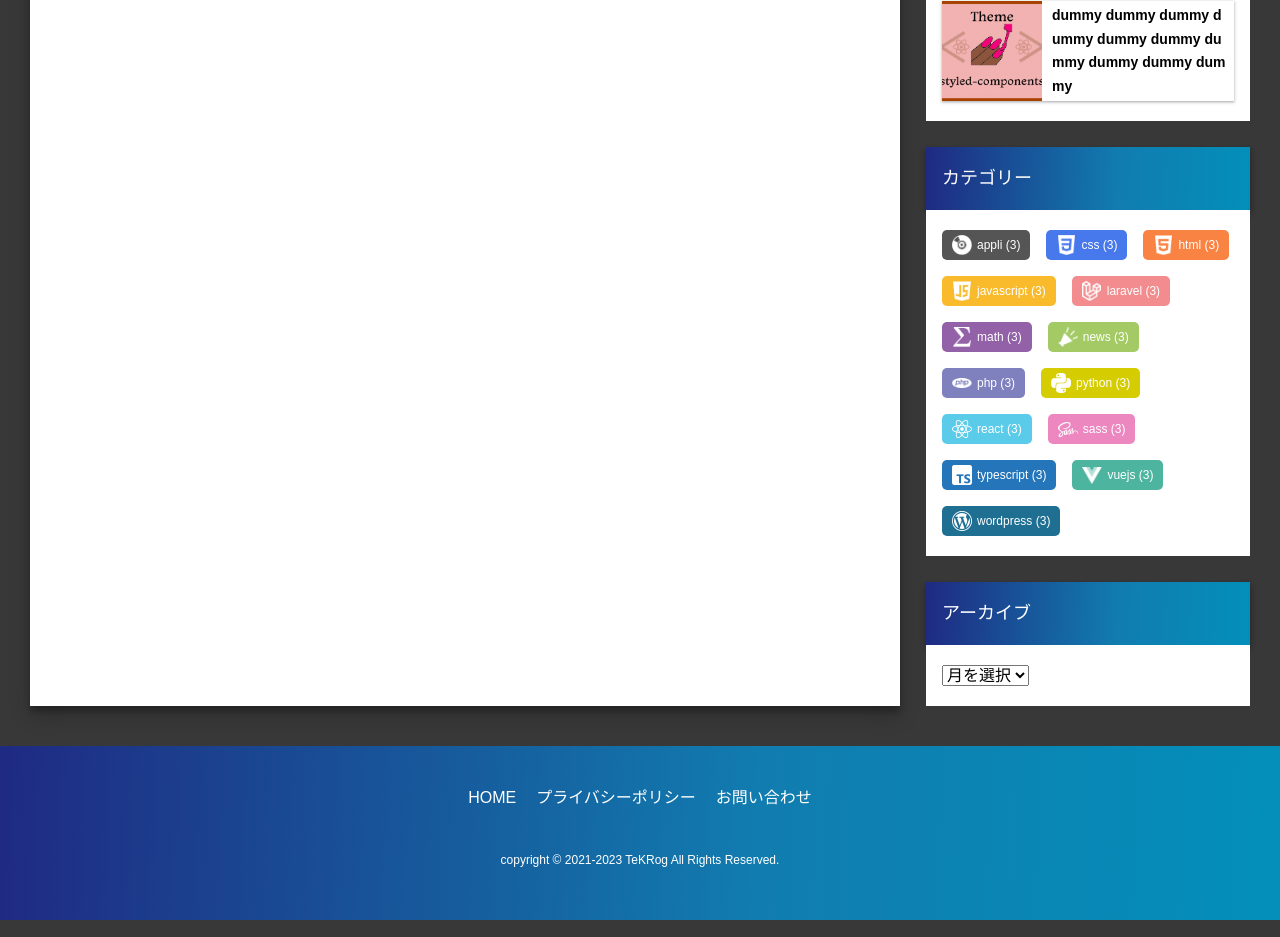
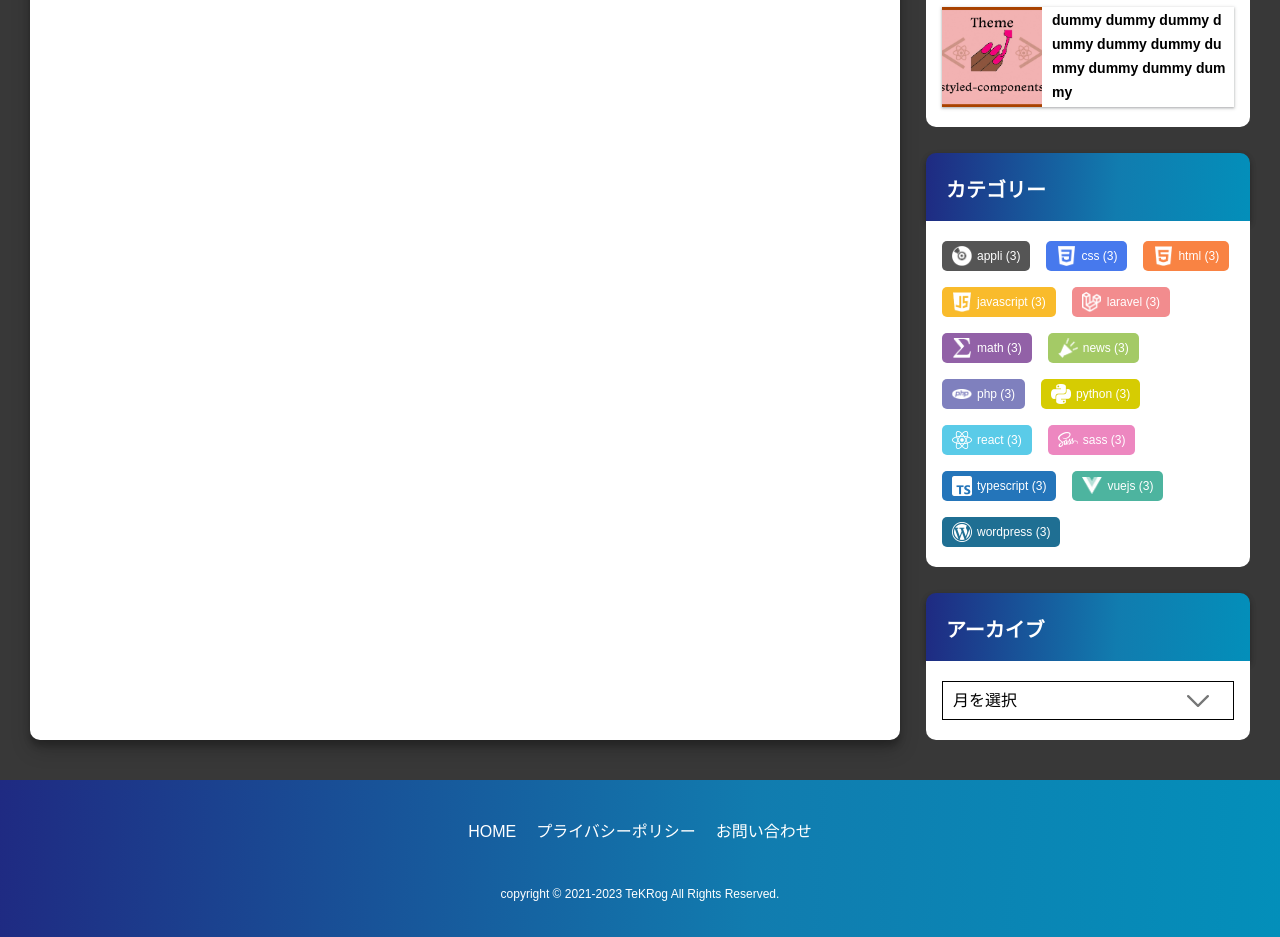
Before and after one commit to Ryoh96/tekrog, a Next.js app: page /test in a window 1280 px wide. Shown: the part 877-1814 px from the top of the page. Built offline with nearby package versions, Linux system fonts and the light colour scheme.

Commit message:
Implemented Dropdown and Archive

```diff
--- /dev/null
+++ b/src/components/atoms/DropDown.tsx
@@ -0,0 +1,54 @@
+import styled from 'styled-components'
+
+const archiveList = [
+  '月を選択',
+  '2023年3月',
+  '2023年2月',
+  '2023年1月',
+  '2022年12月',
+  '2022年11月',
+]
+
+const Select = styled.select`
+  width: 100%;
+  border: 1px solid #000;
+  padding: 10px;
+  -webkit-appearance: none;
+  -moz-appearance: none;
+  appearance: none;
+  font-family: inherit;
+  background-color: #fff;
+  background-image: url(/chevron-bottom.svg);
+  background-repeat: no-repeat;
+  background-position: calc(100% - 24px) 52%;
+  background-size: 22px;
+  cursor: pointer;
+  font-size: 16px;
+  transition: 0.3s;
+  z-index: 1;
+
+  &:hover {
+    transform: scale(1.05);
+    z-index: 2;
+    box-shadow: 0 19px 38px rgba(0, 0, 0, 0.3), 0 15px 12px rgba(0, 0, 0, 0.22);
+    background-position: calc(100% - 24px) 70%;
+  }
+`
+
+const Option = styled.option`
+  font-size: 14px;
+`
+
+const DropDown = () => {
+  return (
+    <Select>
+      {archiveList.map((archive) => (
+        <Option key={archive} value={archive}>
+          {archive}
+        </Option>
+      ))}
+    </Select>
+  )
+}
+
+export default DropDown
--- a/src/components/atoms/TitleBlock.tsx
+++ b/src/components/atoms/TitleBlock.tsx
@@ -1,23 +1,26 @@
 import styled from 'styled-components'
 
 const TitleWrapper = styled.p`
-  font-size: 18px;
+  font-size: 20px;
   background: ${({ theme }) => theme.gradient.main};
   color: #fff;
-  padding: 16px;
+  padding: 20px;
   box-shadow: 0 3px 6px rgba(0, 0, 0, 0.16), 0 3px 6px rgba(0, 0, 0, 0.23);
+  font-weight: 700;
 
   @media (max-width: ${({ theme }) => theme.breakpoints.sp}) {
+    font-size: 18px;
     padding: 15px;
   }
 `
 
 type TitleBlockProps = {
   title: string
+  className?: string
 }
 
-const TitleBlock = ({ title }: TitleBlockProps) => {
-  return <TitleWrapper>{title}</TitleWrapper>
+const TitleBlock = ({ title, className }: TitleBlockProps) => {
+  return <TitleWrapper className={className}>{title}</TitleWrapper>
 }
 
 export default TitleBlock
--- a/src/components/layout/MainArea.tsx
+++ b/src/components/layout/MainArea.tsx
@@ -5,6 +5,7 @@ const MainArea = styled.div`
   overflow-x: hidden;
   background-color: #fff;
   padding: 40px 34px;
+  border-radius: 10px;
   box-shadow: 0 10px 20px rgba(0, 0, 0, 0.19), 0 6px 6px rgba(0, 0, 0, 0.23);
 
   @media (max-width: ${({ theme }) => theme.breakpoints.sp}) {
--- a/src/components/molecules/SideContent.tsx
+++ b/src/components/molecules/SideContent.tsx
@@ -6,10 +6,16 @@ import TitleBlock from '../atoms/TitleBlock'
 const SideContentContainer = styled.div`
   padding: 20px 16px;
   background-color: #fff;
+  border-radius: 0 0 10px 10px;
 
   @media (max-width: ${({ theme }) => theme.breakpoints.sp}) {
     padding: 15px;
   }
+`
+
+const SideContentTitleBlock = styled(TitleBlock)`
+  border-radius: 10px 10px 0 0;
+  padding-block-end: 14px;
 `
 
 type SideContentProps = {
@@ -20,7 +26,7 @@ type SideContentProps = {
 const SideContent = ({ title, children }: SideContentProps) => {
   return (
     <div>
-      <TitleBlock title={title} />
+      <SideContentTitleBlock title={title} />
       <SideContentContainer>{children}</SideContentContainer>
     </div>
   )
--- a/src/components/organisms/Archive.tsx
+++ b/src/components/organisms/Archive.tsx
@@ -1,11 +1,10 @@
+import DropDown from '../atoms/DropDown'
 import SideContent from '../molecules/SideContent'
 
 const Archive = () => {
   return (
     <SideContent title="アーカイブ">
-      <select>
-        <option value="">月を選択</option>
-      </select>
+      <DropDown />
     </SideContent>
   )
 }
```
Also changed, not shown: public/chevron-bottom.svg (added).
